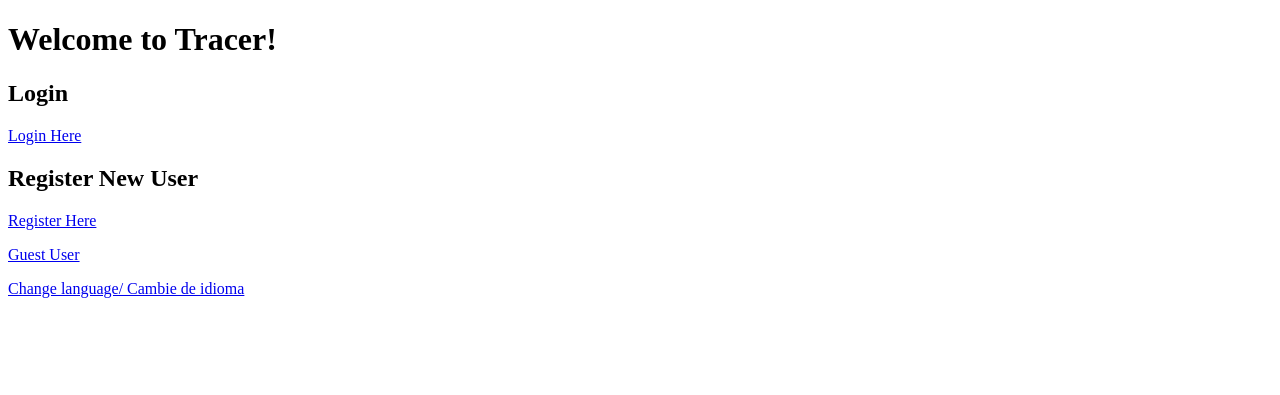
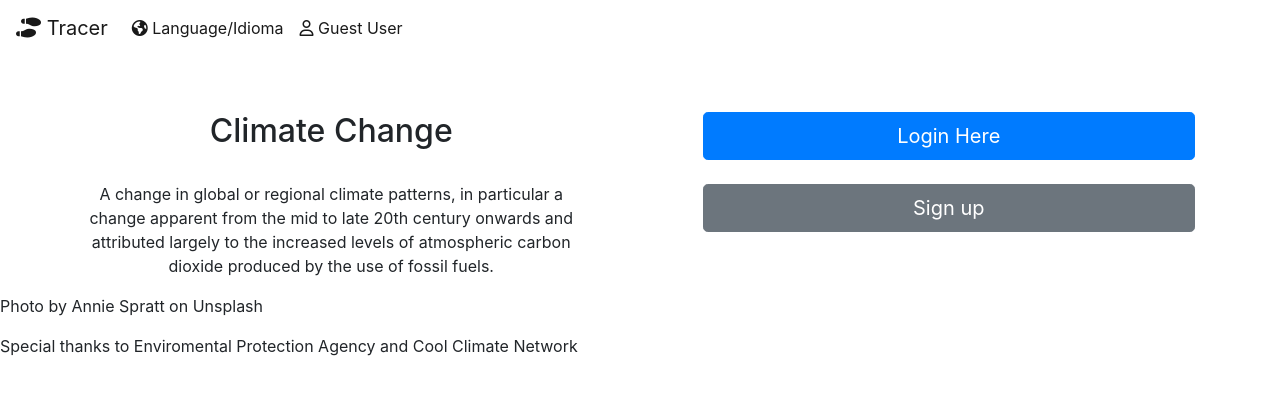
Before and after one commit to alemarlo1992/carbon_footprint_calc, a Flask app: page / in a window 1280 px wide. Shown: the top 395 px of the page. Run offline with Flask 2, Linux system fonts and the light colour scheme; some libraries are stand-ins or nearby versions.

Commit message:
Styling completed

```diff
--- a/model.py
+++ b/model.py
@@ -23,7 +23,6 @@ class User(db.Model):
     user_id = db.Column(db.Integer, autoincrement=True, primary_key=True)
     fname = db.Column(db.String(20), nullable=True, index=True)
     lname = db.Column(db.String(20), nullable=True, index=True)
-    zipcode = db.Column(db.Integer, nullable=True, index=True)
     email = db.Column(db.String(70), nullable=True, unique=True, index=True)
     password_hash = db.Column(db.String(128))
     profile_created_date = db.Column(db.DateTime, default=datetime.utcnow, nullable=False)
@@ -90,6 +89,7 @@ class Rec(db.Model):
         return f"""<rec_date: {self.rec_date},
                     user_id: {self.user_id},
                     comment: {self.comment}>"""
+
 
 ################################################################################
 #test samples
@@ -202,5 +202,5 @@ if __name__ == "__main__":
     # As a convenience, if we run this module interactively, it will leave
     # you in a state of being able to work with the database directly.
     from server import app
-    init_app()
+    # init_app()
     app.config['SQLALCHEMY_TRACK_MODIFICATIONS'] = False
--- a/server.py
+++ b/server.py
@@ -7,9 +7,8 @@ from flask_debugtoolbar import DebugToolbarExtension
 from flask_babel import Babel, gettext
 
 from model import User, Metric, Rec, connect_to_db, db
-from calculations import energy, food, percentage_difference, clothing
-from metrics_helper import transportation_conditional, waste_conditional, user_metrics
-from metrics_helper import user_login, get_score, avg_flash_msgs, get_user_lang
+from calculations import *
+from metrics_helper import *
 
 app = Flask(__name__)
 app.config['BABEL_DEFAULT_LOCALE'] = 'en'
@@ -61,14 +60,12 @@ def registration_process():
     """Registering user and saving form inputs to users datatable"""
     fname = request.form["fname"]
     lname = request.form["lname"]
-    zipcode = request.form["user_zipcode"]
     email = request.form["email"]
     password_hash = request.form["password"]
 
     #Adding new user to users data table
     new_user = User(fname=fname,
                     lname=lname,
-                    zipcode=zipcode,
                     email=email,
                     password_hash=password_hash)
 
@@ -83,20 +80,28 @@ def registration_process():
 @app.route('/user_data.json')
 def user_data():
     """Metrics for user in session"""
-    user_metric = Metric.query.filter_by(user_id=session['user_id']).all()
-    user_data = user_metrics(user_metric)
+    try:
+        user_metric = Metric.query.filter_by(user_id=session['user_id']).all()
+        user_data = user_metrics(user_metric)
+        return jsonify(user_data)
+    except:
+        print("User has not calculated carbon footprint")
 
-    return jsonify(user_data)
+
+    # return jsonify(user_data)
 
 @app.route('/user_profile')
 def user_profile():
     """render User profile information"""
-    user_metric = Metric.query.filter_by(user_id=session['user_id']).all()
-    score = get_score(user_metric)
-    avg_comparison = int(percentage_difference(score))
-    user_comments = Rec.query.filter_by(user_id=session['user_id']).all()
+    try:
+        user_metric = Metric.query.filter_by(user_id=session['user_id']).all()
+        score = get_score(user_metric)
+        avg_comparison = int(percentage_difference(score))
+        user_comments = Rec.query.filter_by(user_id=session['user_id']).all()
 
-    return render_template("users.html", score=score, avg_comparison=avg_comparison, user_comments=user_comments)
+        return render_template("users.html", score=score, avg_comparison=avg_comparison, user_comments=user_comments)
+    except:
+        print("User has not calculated carbon footprint")
 
 @app.route('/settings', methods=["GET"])
 def settings():
@@ -112,13 +117,11 @@ def change_settings():
 
     fname = request.form["fname"]
     lname = request.form["lname"]
-    zipcode = request.form["zipcode"]
     email = request.form["email"]
     password_hash = request.form["password"]
 
     user.fname = fname
     user.lname = lname
-    user.zipcode = zipcode
     user.email = email
     user.password_hash = password_hash
 
--- a/templates/base.html
+++ b/templates/base.html
@@ -1,8 +1,13 @@
 <!DOCTYPE html>
 <html>
 <head>
-    <title>{% block title %}TITLE GOES HERE{% endblock %}</title>
-    <link rel="stylesheet" type="text/css" href="/static/styles.css">
+
+  <title>{% block title %}TITLE GOES HERE{% endblock %}</title>
+  <link rel="stylesheet" href="https://stackpath.bootstrapcdn.com/bootstrap/4.3.1/css/bootstrap.min.css" integrity="sha384-ggOyR0iXCbMQv3Xipma34MD+dH/1fQ784/j6cY/iJTQUOhcWr7x9JvoRxT2MZw1T" crossorigin="anonymous">
+
+  <link rel="stylesheet" type="text/css" href="/static/styles.css">
+
+  <script src="https://kit.fontawesome.com/623b1cea16.js" crossorigin="anonymous"></script>
 
     <script
   src="https://code.jquery.com/jquery-3.4.1.js"
@@ -10,21 +15,82 @@
   crossorigin="anonymous"></script>
   <script src="https://cdnjs.cloudflare.com/ajax/libs/Chart.js/2.2.1/Chart.js"></script>
 
+</head>
 
-</head>
-<h1>{% block heading1 %}{% endblock %}</h1>
+
 
 <body>
+  {% if 'user_id' in session %}
+  <nav class="navbar navbar-default navbar-static-top navbar-expand-lg navbar navbar-light" id="navbar">
+    <a class="navbar-brand" href="/"><i class="fas fa-shoe-prints"></i> Tracer</a>
+
+    <button class="navbar-toggler" type="button" data-toggle="collapse" data-target="#navbarNav" aria-controls="navbarNav" aria-expanded="false" aria-label="Toggle navigation">
+      <span class="navbar-toggler-icon"></span>
+    </button>
+    <div class="collapse navbar-collapse" id="navbarNav">
+      <ul class="navbar-nav">
+        <li class="nav-item active">
+          <a class="nav-link" href="/lang"><i class="fas fa-globe-americas"></i> Language/Idioma <span class="sr-only">(current)</span></a>
+        </li>
+        <li class="nav-item active">
+          <a class="nav-link" href="/recs"><i class="far fa-comments"></i> {{ _('Recommendations') }} <span class="sr-only">(current)</span></a>
+        </li>
+        <li class="nav-item">
+          <a class="nav-link" href="/user_profile"><i class="far fa-address-card"></i> {{ _('Profile') }}</a>
+        </li>
+        <li class="nav-item">
+          <a class="nav-link" href="/settings"><i class="fas fa-cogs"></i> {{ _('Settings') }}</a>
+        </li>
+        <li class="nav-item">
+          <a class="nav-link" href="logout"><i class="fas fa-sign-out-alt"></i> {{ _('Logout') }}</a>
+        </li>
+      </ul>
+    </div>
+  </nav>
+  {% else %}
+  <nav class="navbar navbar-default navbar-static-top navbar-expand-lg navbar navbar-light">
+    <a class="navbar-brand" href="/"><i class="fas fa-shoe-prints"></i> Tracer</a>
+
+    <button class="navbar-toggler" type="button" data-toggle="collapse" data-target="#navbarNav" aria-controls="navbarNav" aria-expanded="false"
+    aria-label="Toggle navigation">
+    <span class="navbar-toggler-icon"></span>
+    </button>
+    <div class="collapse navbar-collapse" id="navbarNav">
+      <ul class="navbar-nav">
+        <li class="nav-item active">
+          <a class="nav-link" href="/lang"><i class="fas fa-globe-americas"></i> Language/Idioma <span class="sr-only">(current)</span></a>
+        </li>
+        <li class="nav-item active">
+          <a class="nav-link" href="/guest_user"><i class="far fa-user"></i> {{ _('Guest User') }} <span class="sr-only">(current)</span></a>
+        </li>
+      </ul>
+    </div>
+  </nav>
+  {% endif %}
+
+<br><br>
+  <h1>{% block heading1 %}{% endblock %}</h1>
+
+
 {% with messages = get_flashed_messages() %}
+
   {% if messages %}
-    <ul>
+
+<div class="alert alert-dark" role="alert">
     {% for message in messages %}
-      <li>{{ message }}</li>
+ {{ message }}
     {% endfor %}
-    </ul>
+</div>
   {% endif %}
 {% endwith %}
-{% block content %}{% endblock %}
+
+{% block content%} {% endblock %}
+
+
+
+<script src="https://cdnjs.cloudflare.com/ajax/libs/popper.js/1.14.7/umd/popper.min.js" integrity="sha384-UO2eT0CpHqdSJQ6hJty5KVphtPhzWj9WO1clHTMGa3JDZwrnQq4sF86dIHNDz0W1" crossorigin="anonymous"></script>
+<script src="https://stackpath.bootstrapcdn.com/bootstrap/4.3.1/js/bootstrap.min.js" integrity="sha384-JjSmVgyd0p3pXB1rRibZUAYoIIy6OrQ6VrjIEaFf/nJGzIxFDsf4x0xIM+B07jRM" crossorigin="anonymous"></script>
+
 
 </body>
 
--- a/templates/homepage.html
+++ b/templates/homepage.html
@@ -1,30 +1,48 @@
 {% extends 'base.html' %}
+{% block title %}Home Page{% endblock %}
 
-{% block title%}Home Page{% endblock %}
-{% block heading1 %}{{ _('Welcome to Tracer!') }}{% endblock %}
-
-{% block content%}
-
-        {% if 'user_id' in session %}
-        <h2>{{ _('Log Out') }}</h2><br>
-        <form action="/logout">
-        <p><a href="/user_profile">{{ _('User Profile') }}</a></p>
-        <p><a href="/pollution_metrics">{{ _('Emission Calculator') }}</a></p>
-
-        <input type="submit" value={{ _('Log Out') }}>
-
-        </form>
-        {% else %}
-        <h2>{{ _('Login') }}</h2>
-        <p><a href="/login" id="login">{{ _('Login Here') }}</a></p>
-        <h2>{{ _('Register New User') }}</h2>
-        <p><a href="/register">{{ _('Register Here') }}</a></p>
-        <p><a href="/guest_user" id="guest_user">{{ _('Guest User') }}</a></p>
-
-        <p><a href="/lang" id="lang">Change language/ Cambie de idioma</a></p>
+{% block content %}
+<div class="container-fluid">
+    <div class="container align-items-center">
+        <div class="row">
+            <div class="col-lg col-centered" id=climate>
+                <div>
+                    <h2 class="text-center">{{ _('Climate Change') }}</h2>
+                    <br>
+                    <p class="text-center" >{{ _('A change in global or regional climate patterns, in particular a change apparent from the mid to late 20th century onwards and attributed largely to the increased levels of atmospheric carbon dioxide produced by the use of fossil fuels.') }}</p>
+                </div>
+            </div>
+                <div class="col-sm-1 col-centered">
+                </div>
 
 
+                <div class="col-sm col-centered" id="login_reg">
+                    {% if 'user_id' in session %}
+                    <div>
+                            <a href="/pollution_metrics"><button type="button" class="btn btn-primary btn-lg btn-block">{{ _('Emissions Calculator') }}</button></a>
+                            <br>
 
-{% endif %}
+                    </div>
 
+                    {% else %}
+                    <div>
+                        <a href="/login">
+                        <button type="button" class="btn btn-primary btn-lg btn-block">{{ _('Login Here') }}
+                        </button>
+                        </a>
+                        <br>
+                        <a href="/register"><button type="button" class="btn btn-secondary btn-lg btn-block">{{ _('Sign up') }}
+                        </button>
+                        </a>
+                    </div>
+                    {% endif %}
+                    </div>
+            </div>
+    </div>
+</div>
+
+<div class="footer">
+  <p>Photo by Annie Spratt on Unsplash</p>
+  <p>Special thanks to Enviromental Protection Agency and Cool Climate Network</p>
+</div>
 {% endblock %}
```
Also changed, not shown: templates/login.html (+13 -8 lines), templates/registration.html (+31 -12 lines), templates/score.html (+12 -13 lines), templates/users.html (+21 -22 lines), 1 other file.
